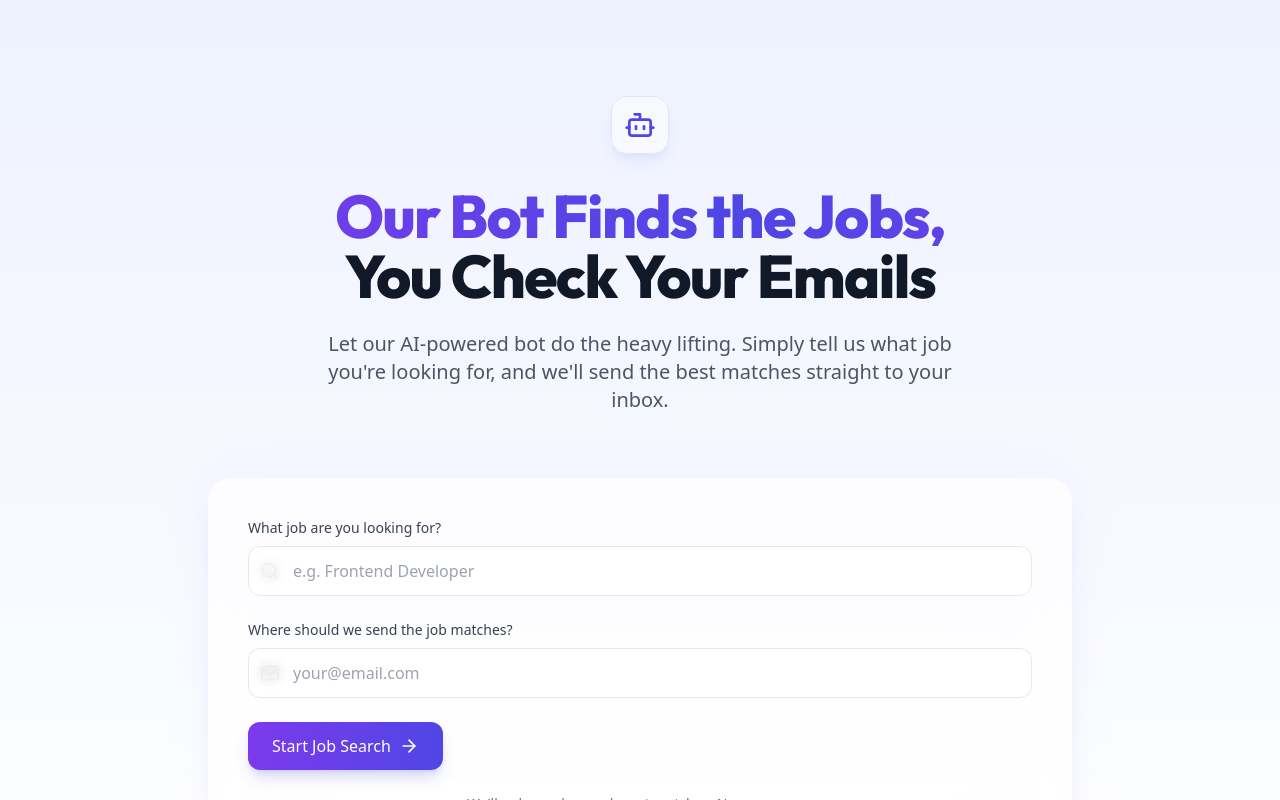
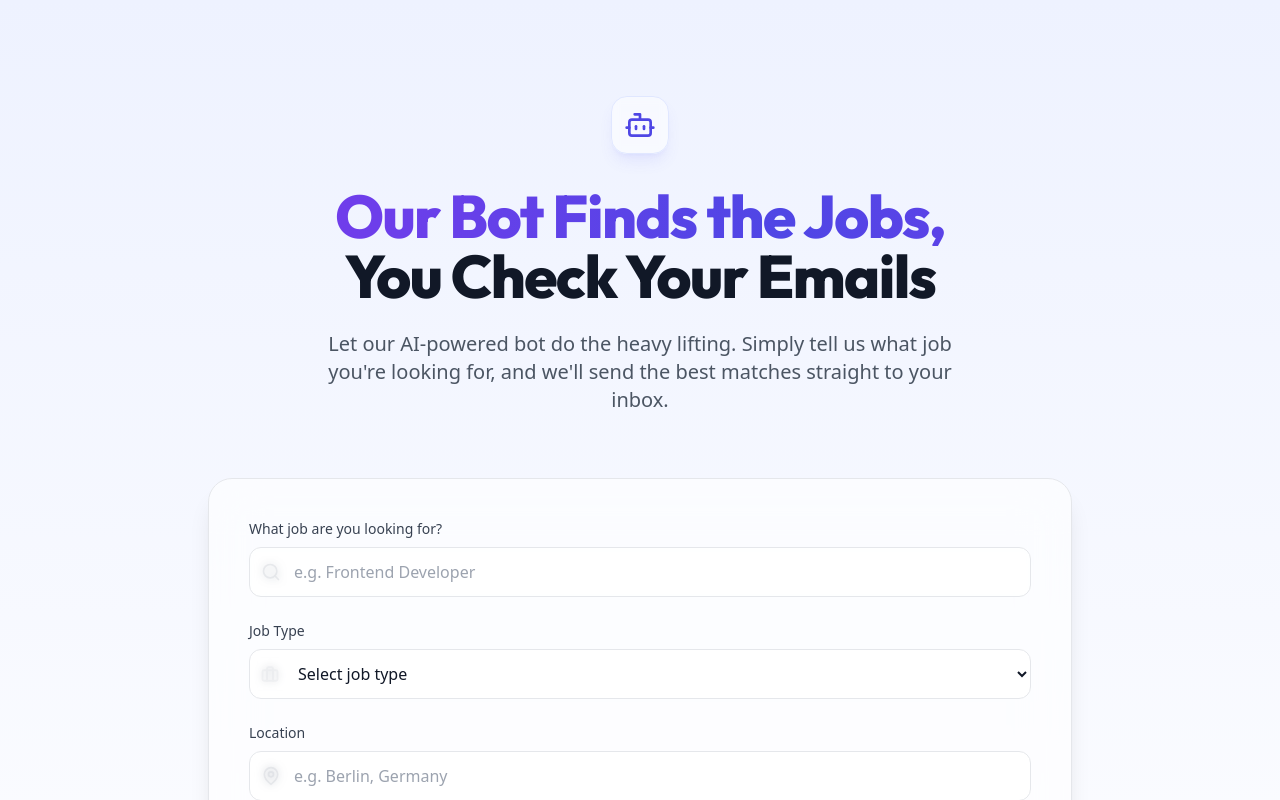
Before and after one commit to whoistahito/Job-Finder-Frontend, a React (Vite) app: page / in a window 1280 px wide. Shown: the top 800 px of the page. Built offline with nearby package versions, Linux system fonts and the light colour scheme.

Commit message:
Add more fields to Form

```diff
--- a/src/components/JobSearchForm.tsx
+++ b/src/components/JobSearchForm.tsx
@@ -1,10 +1,13 @@
-import React, { useState } from 'react';
-import { Search, Mail, ArrowRight } from 'lucide-react';
-import { Input } from './ui/Input';
-import { Button } from './ui/Button';
+import React, {useState} from 'react';
+import {Briefcase, Mail, MapPin, Search} from 'lucide-react';
+import {Input} from './ui/Input';
+import {Button} from './ui/Button';
+import {Select} from './ui/Select';
 
 export const JobSearchForm: React.FC = () => {
   const [jobTitle, setJobTitle] = useState('');
+  const [jobType, setJobType] = useState('');
+  const [location, setLocation] = useState('');
   const [email, setEmail] = useState('');
   const [isSubmitting, setIsSubmitting] = useState(false);
 
@@ -16,6 +19,8 @@ export const JobSearchForm: React.FC = () => {
       await new Promise(resolve => setTimeout(resolve, 1000));
       alert('Thank you! We will start searching for jobs matching your criteria.');
       setJobTitle('');
+      setJobType('');
+      setLocation('');
       setEmail('');
     } finally {
       setIsSubmitting(false);
@@ -24,8 +29,9 @@ export const JobSearchForm: React.FC = () => {
 
   return (
     <div className="relative">
-      <div className="absolute inset-0 bg-gradient-to-b from-violet-100/50 to-white/30 rounded-3xl blur-xl" />
-      <div className="relative bg-white/80 backdrop-blur-xl rounded-3xl shadow-xl shadow-indigo-500/10 p-8 md:p-10">
+      <div className="absolute inset-0 bg-neon-bg/80 rounded-3xl blur-xl"/>
+      <div
+          className="relative bg-white/60 backdrop-blur-xl rounded-3xl shadow-xl shadow-neon-pink/10 p-8 md:p-10 border border-neon-pink/10">
         <form onSubmit={handleSubmit} className="space-y-6">
           <Input
             label="What job are you looking for?"
@@ -35,6 +41,29 @@ export const JobSearchForm: React.FC = () => {
             onChange={(e) => setJobTitle(e.target.value)}
             placeholder="e.g. Frontend Developer"
             required
+          />
+          <Select
+              label="Job Type"
+              icon={Briefcase}
+              value={jobType}
+              onChange={(e) => setJobType(e.target.value)}
+              required
+              options={[
+                {value: '', label: 'Select job type'},
+                {value: 'full-time', label: 'Full Time'},
+                {value: 'part-time', label: 'Part Time'},
+                {value: 'working-student', label: 'Working Student'},
+                {value: 'internship', label: 'Internship'}
+              ]}
+          />
+          <Input
+              label="Location"
+              icon={MapPin}
+              type="text"
+              value={location}
+              onChange={(e) => setLocation(e.target.value)}
+              placeholder="e.g. Berlin, Germany"
+              required
           />
           <Input
             label="Where should we send the job matches?"
@@ -47,7 +76,6 @@ export const JobSearchForm: React.FC = () => {
           />
           <Button type="submit" isLoading={isSubmitting}>
             <span>Start Job Search</span>
-            <ArrowRight className="h-5 w-5" />
           </Button>
         </form>
         <p className="mt-6 text-center text-sm text-gray-500">
--- /dev/null
+++ b/src/components/ui/Select.tsx
@@ -0,0 +1,63 @@
+import React from 'react';
+import {cn} from '../../utils/cn';
+import {LucideIcon} from 'lucide-react';
+
+interface SelectOption {
+    value: string;
+    label: string;
+}
+
+interface SelectProps extends Omit<React.SelectHTMLAttributes<HTMLSelectElement>, 'children'> {
+    label: string;
+    icon?: LucideIcon;
+    error?: string;
+    options: SelectOption[];
+}
+
+export const Select: React.FC<SelectProps> = ({
+                                                  label,
+                                                  icon: Icon,
+                                                  error,
+                                                  options,
+                                                  className,
+                                                  ...props
+                                              }) => {
+    return (
+        <div className="space-y-2">
+            <label className="block text-sm font-medium text-gray-700">
+                {label}
+            </label>
+            <div className="relative group">
+                {Icon && (
+                    <div
+                        className="absolute left-3 top-1/2 -translate-y-1/2 text-gray-400 transition-colors duration-200 group-focus-within:text-neon-pink">
+                        <Icon className="h-[18px] w-[18px] stroke-[2.5px]"/>
+                    </div>
+                )}
+                <select
+                    className={cn(
+                        "w-full px-4 py-3 rounded-xl border border-gray-200",
+                        "bg-white/70 backdrop-blur-sm",
+                        "transition-all duration-200",
+                        "text-gray-900",
+                        "focus:outline-none focus:ring-2 focus:ring-neon-pink/20 focus:border-neon-pink",
+                        "hover:border-neon-pink/30",
+                        Icon && "pl-11",
+                        error && "border-red-500 focus:ring-red-500/20 focus:border-red-500",
+                        className
+                    )}
+                    {...props}
+                >
+                    {options.map((option) => (
+                        <option key={option.value} value={option.value}>
+                            {option.label}
+                        </option>
+                    ))}
+                </select>
+            </div>
+            {error && (
+                <p className="text-sm text-red-500">{error}</p>
+            )}
+        </div>
+    );
+}
```
